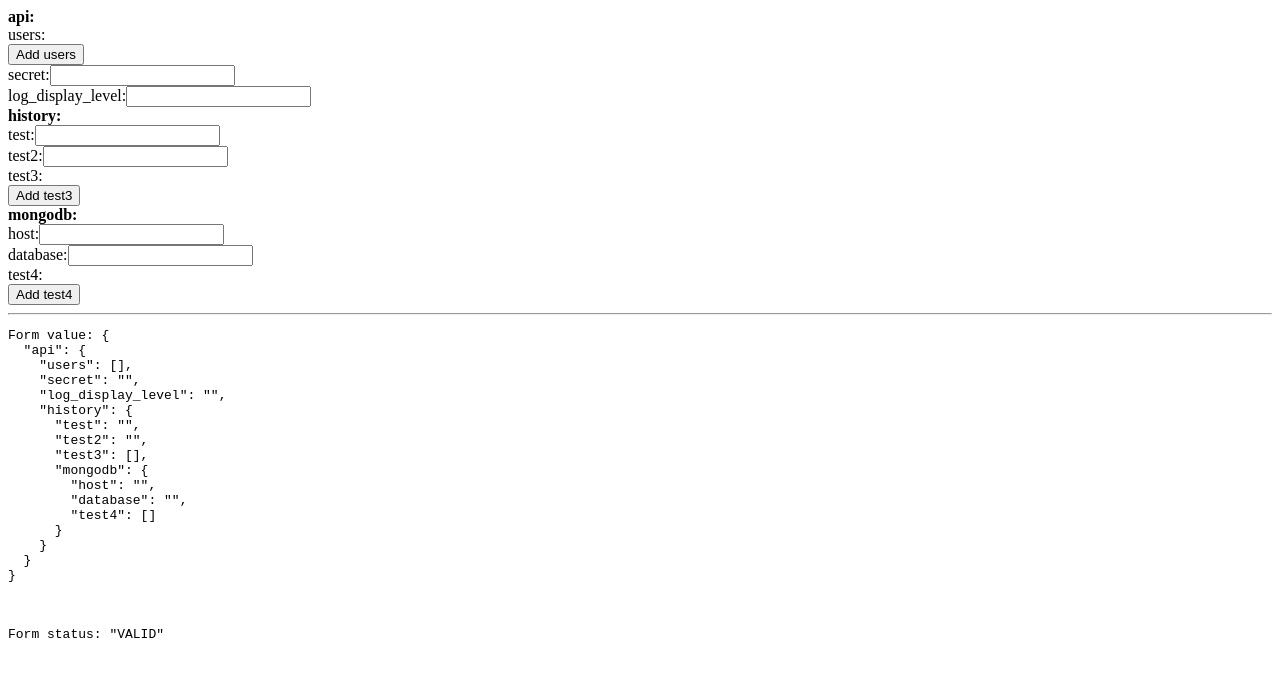
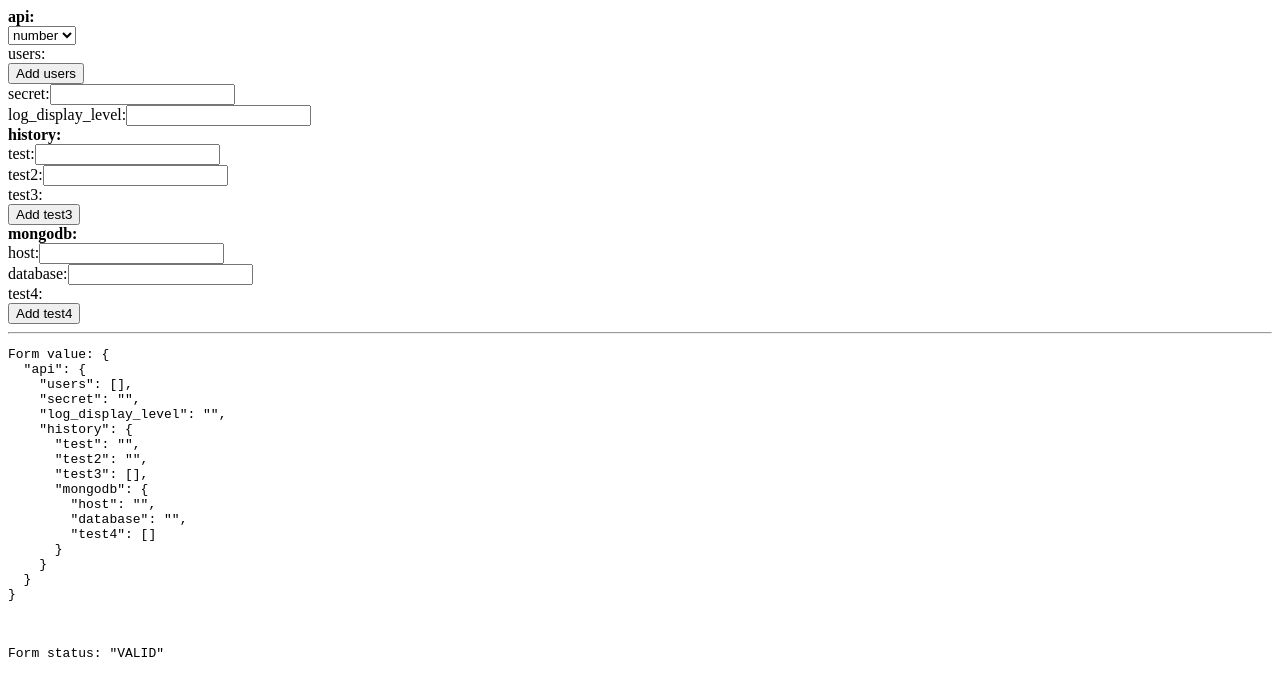
Before and after one commit to alo/angular-dinamic-forms-concepts, an Angular app: page / in a window 1280 px wide. Shown: the top 696 px of the page. Built offline with nearby package versions, Linux system fonts and the light colour scheme.

Commit message:
feat: select

```diff
--- a/src/app/app.component.ts
+++ b/src/app/app.component.ts
@@ -16,7 +16,7 @@ export class AppComponent {
   api = {
     'required': ['port'],
     'properties': {
-      'port': { 'type': ['number'] },
+      'port': { 'type': ['number', 'string'] },
       'users': { 'type': 'array' },
       'secret': { 'type': 'string' },
       // 'limite_req': { 'type': 'string' },
--- a/src/app/components/custom-form-object/custom-form-object.component.html
+++ b/src/app/components/custom-form-object/custom-form-object.component.html
@@ -16,5 +16,12 @@
       [propParent]="prop"
       [groupName]="prop.key">
     </app-custom-form-object>
+
+    <label *ngIf="prop.type === 'select'">
+      <select (change)="test($event.target.value)">
+        <option *ngFor="let opt of prop.options" [value]="opt">{{opt}}</option>
+      </select>
+    </label>
+
   </div>
 </div>
--- a/src/app/components/custom-form-object/custom-form-object.component.ts
+++ b/src/app/components/custom-form-object/custom-form-object.component.ts
@@ -57,8 +57,21 @@ export class CustomFormObjectComponent implements OnInit {
       } else if (this.propParent.properties[key].type === 'object') {
         this.propParent.properties[key].key = key;
         this.props.push(this.propParent.properties[key]);
+      } else if ( Array.isArray((this.propParent.properties[key].type))) {
+        console.log(this.propParent.properties[key].type);
+        this.props.push({
+          key: key,
+          label: this.propParent.properties[key].label,
+          type: 'select',
+          options: this.propParent.properties[key].type
+        });
       }
+
     });
   }
 
+  test($event) {
+    console.log($event);
+  }
+
 }
```
